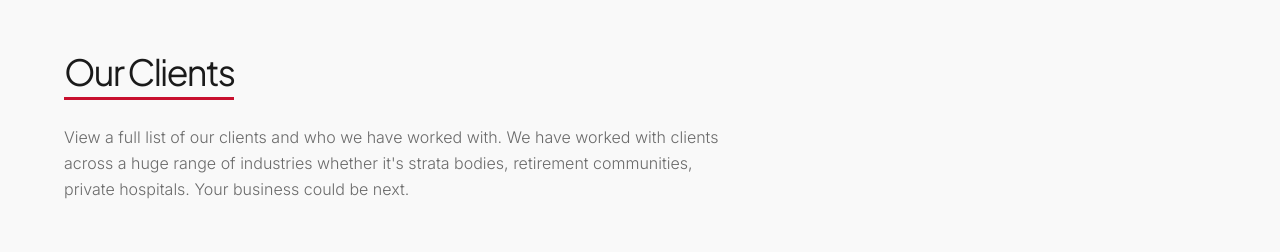
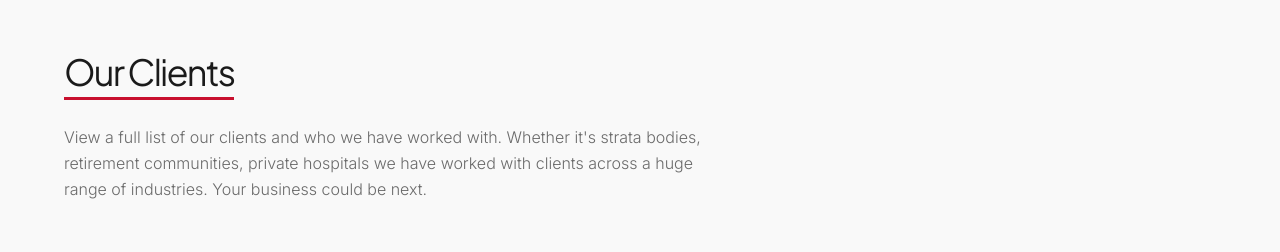
Before and after one commit to Dex-dev12/markwicks, a React (Vite) app: page /about in a window 1280 px wide. Shown: the part 2400-2652 px from the top of the page. Built offline with nearby package versions, Linux system fonts and the light colour scheme.

Commit message:
Reword Our Clients paragraph on About page

```diff
--- a/src/pages/About.jsx
+++ b/src/pages/About.jsx
@@ -126,7 +126,7 @@ function OurClientsSection() {
         <div className="clients-heading max-w-2xl mb-14">
           <h2 className="relative inline-block w-fit font-display text-3xl sm:text-4xl font-bold tracking-tighter pb-2 mb-6 after:content-[''] after:absolute after:left-0 after:bottom-0 after:h-[3px] after:w-full after:bg-primary">Our Clients</h2>
           <p className="text-muted leading-relaxed">
-            View a full list of our clients and who we have worked with. We have worked with clients across a huge range of industries whether it's strata bodies, retirement communities, private hospitals. Your business could be next.
+            View a full list of our clients and who we have worked with. Whether it's strata bodies, retirement communities, private hospitals we have worked with clients across a huge range of industries. Your business could be next.
           </p>
         </div>
 
```
